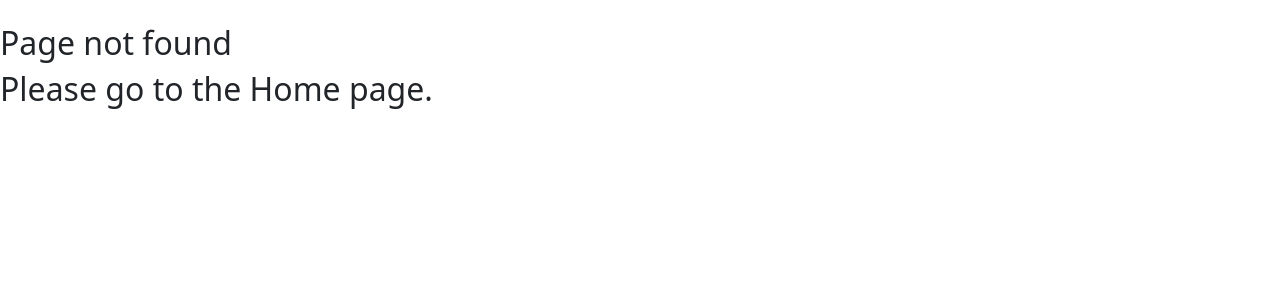
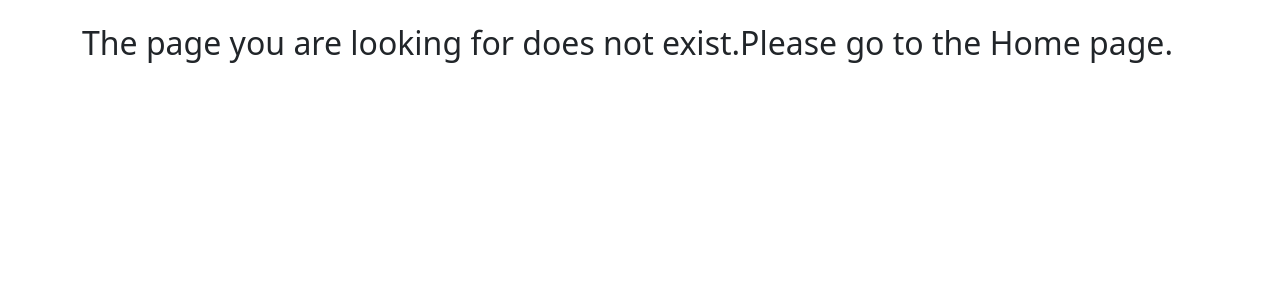
Before and after one commit to Yogeshk108/Pneumonia-detetction-WebApp, a Node server app: page /home in a window 1280 px wide. Shown: the part 93-393 px from the top of the page. Run offline with Node 20, Linux system fonts and the light colour scheme.

Commit message:
Added '404' page

```diff
--- a/templets/views/404.hbs
+++ b/templets/views/404.hbs
@@ -31,7 +31,10 @@
             </header>
         </div>
         <div class="b-example-divider" ></div>
-        <h2>{{errormessage}}</h2>
-        <h2>Please go to the Home page.</h2>
+        <div class="container">
+            <div class="col row">
+                <h2>The page you are looking for does not exist.Please go to the Home page.</h2>
+            </div>
+        </div>
     </body>
 </html>
```
